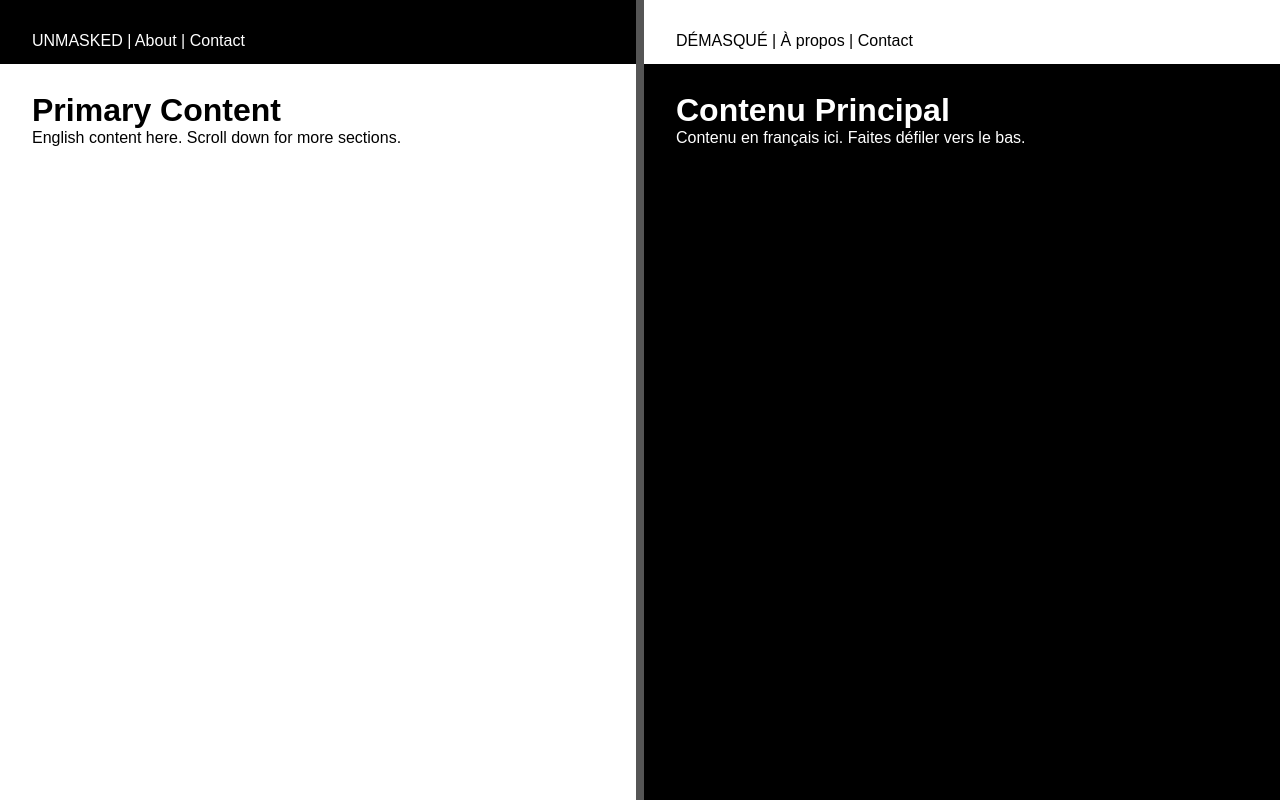
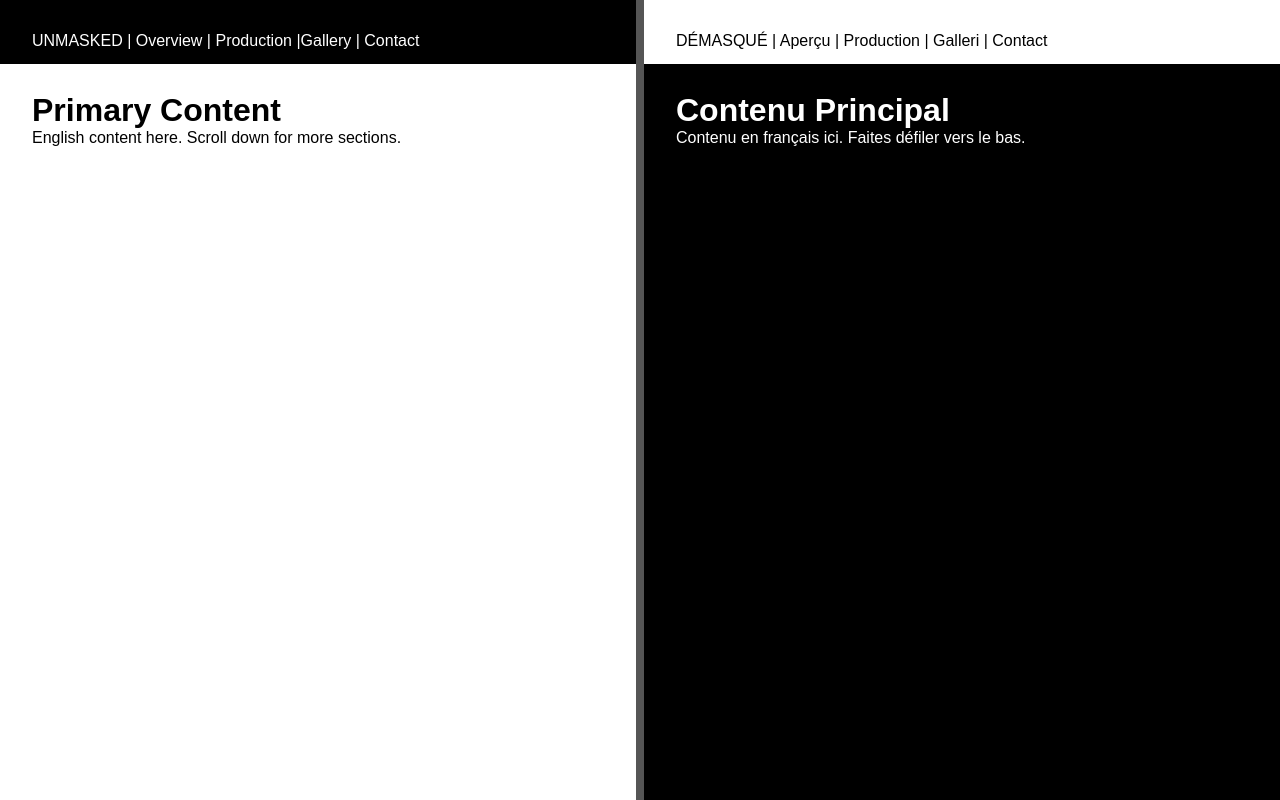
Before and after one commit to Bumbaro72/unmasked, a plain HTML site: page test.html in a window 1280 px wide. Shown: the top 800 px of the page. Drawn offline with Linux system fonts and the light colour scheme.

Commit message:
Update test.html

```diff
--- a/test.html
+++ b/test.html
@@ -66,11 +66,11 @@
   <!-- Fixed Navigation -->
   <div class="split-section" id="nav">
     <div class="split-half black" lang="en">
-      <nav>UNMASKED | About | Contact</nav>
+      <nav>UNMASKED | Overview | Production |Gallery | Contact</nav>
     </div>
     <div class="split-divider" id="nav-divider"></div>
     <div class="split-half white" lang="fr">
-      <nav>DÉMASQUÉ | À propos | Contact</nav>
+      <nav>DÉMASQUÉ | Aperçu | Production | Galleri | Contact</nav>
     </div>
   </div>
 
```
